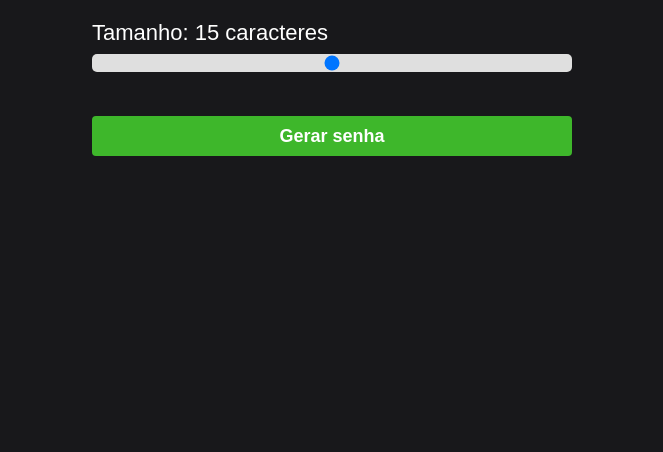
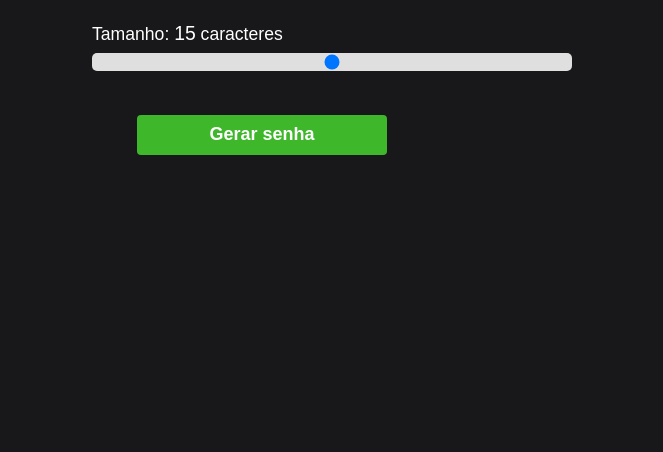
Before and after one commit to andr3serafim/gerador-de-senha, a plain HTML site: page index.html in a window 1280 px wide. Shown: the part 348-800 px from the top of the page, without its empty margins (308-971 px from the left). Drawn offline with Linux system fonts and the light colour scheme.

Commit message:
Update style.css

```diff
--- a/css/style.css
+++ b/css/style.css
@@ -13,6 +13,7 @@ body {
     justify-content: center;
     align-items: center;
     flex-direction: column;
+    padding: 25px;
 }
 
 .logo {
@@ -25,9 +26,9 @@ body {
     margin: 14px 0;
 }
 
-.container-input span {
+span {
     color: white;
-    font-size: 22px;
+    font-size: 1.1em;
 }
 
 .slider{
@@ -47,9 +48,11 @@ body {
     border-radius: 4px;
     cursor: pointer;
     margin-top: 40px;
+    margin-left: 45px;
     color: white;
     font-weight: bold;
     font-size: 18px;
+    width: 250px;
 }
 
 .container-password {
@@ -64,7 +67,7 @@ body {
 .title {
     text-align: center;
     color: white;
-    font-size: 28px;
+    font-size: 1.2em;
     margin-top: 24px;
     margin-bottom: 8px;
 }
```
